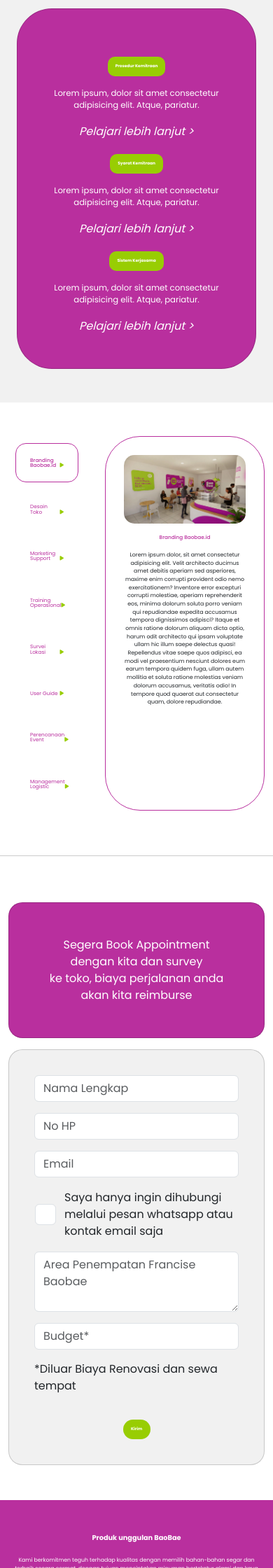
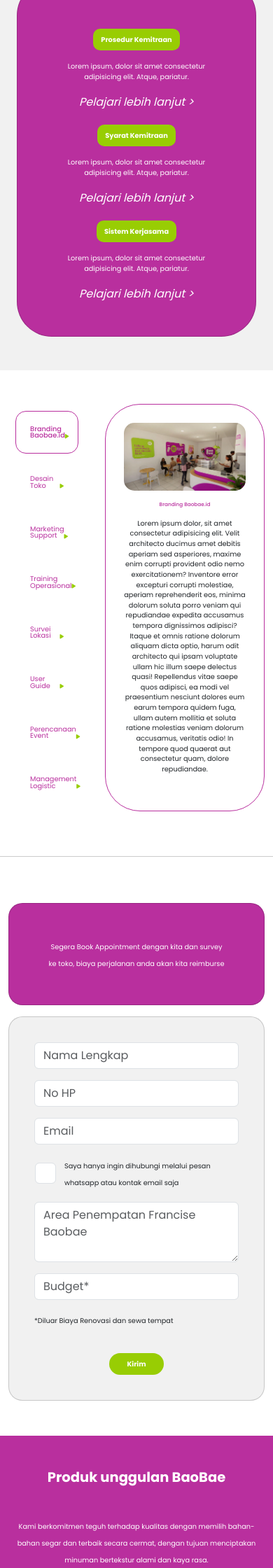
Before and after one commit to ahmadhusain98/ahmadhusain98.github.io, a PHP site: page / in a window 390 px wide. Shown: the part 360-2600 px from the top of the page at 70% size. Run offline with PHP 8.4, Linux system fonts and the light colour scheme.

Commit message:
fixed font size

```diff
--- a/index.php
+++ b/index.php
@@ -305,10 +305,11 @@
                     <div class="row">
                         <div class="col-md-8 offset-md-2">
                             <div class="h1 text-white">Produk unggulan BaoBae</div>
-                            <p class="text2 text-white">
+                            <br>
+                            <span class="text-white">
                                 Kami berkomitmen teguh terhadap kualitas dengan memilih bahan-bahan segar dan terbaik secara cermat, dengan tujuan
                                 menciptakan minuman bertekstur alami dan kaya rasa.
-                            </p>
+                            </span>
                         </div>
                     </div>
                     <div class="row">
--- a/mycss.css
+++ b/mycss.css
@@ -70,9 +70,9 @@
     width: 100%;
 }
 
-#sec1 .btn-hijau {
-    padding: 20px !important;
-}
+/* #sec1 .btn-hijau {
+    padding: 10px !important;
+} */
 
 #sec1>.container>.row>.col-md-6>.btn-hijau:hover{
     background-color: #B92F9E;
@@ -221,7 +221,7 @@
 
 .for-sec4>.card-body .btn-hijau {
     border-radius: 50px;
-    width: 10vw !important;
+    width: 20vw !important;
 }
 
 #sec4 .btn-hijau:hover {
@@ -241,7 +241,10 @@
 }
 
 #sec5 .h1 {
-    font-size: 2.5vw;
+    font-size: 3vw;
+    @media (max-width: 768px) {
+        font-size: 5vw;
+    }
     font-weight: 700;
     margin-bottom: 20px;
 }
@@ -292,6 +295,11 @@
 
 #sec6 .btn-hijau {
     border-radius: 50px;
+}
+
+#sec6 .btn-hijau:hover {
+    background-color: #B92F9E;
+    color: #FFFFFF;
 }
 
 #sec6 .h2 {
@@ -400,3 +408,19 @@
 .gallery-img {
     height: inherit;
 }
+
+@media (max-width: 768px) {
+    .text, span, p, button {
+        font-size: 2.5vw !important;
+    };
+
+    btn-hijau {
+        padding: 5px !important;
+    }
+}
+
+@media (min-width: 769px) {
+    .btn-hijau {
+        padding: 20px !important;
+    }
+}
```
